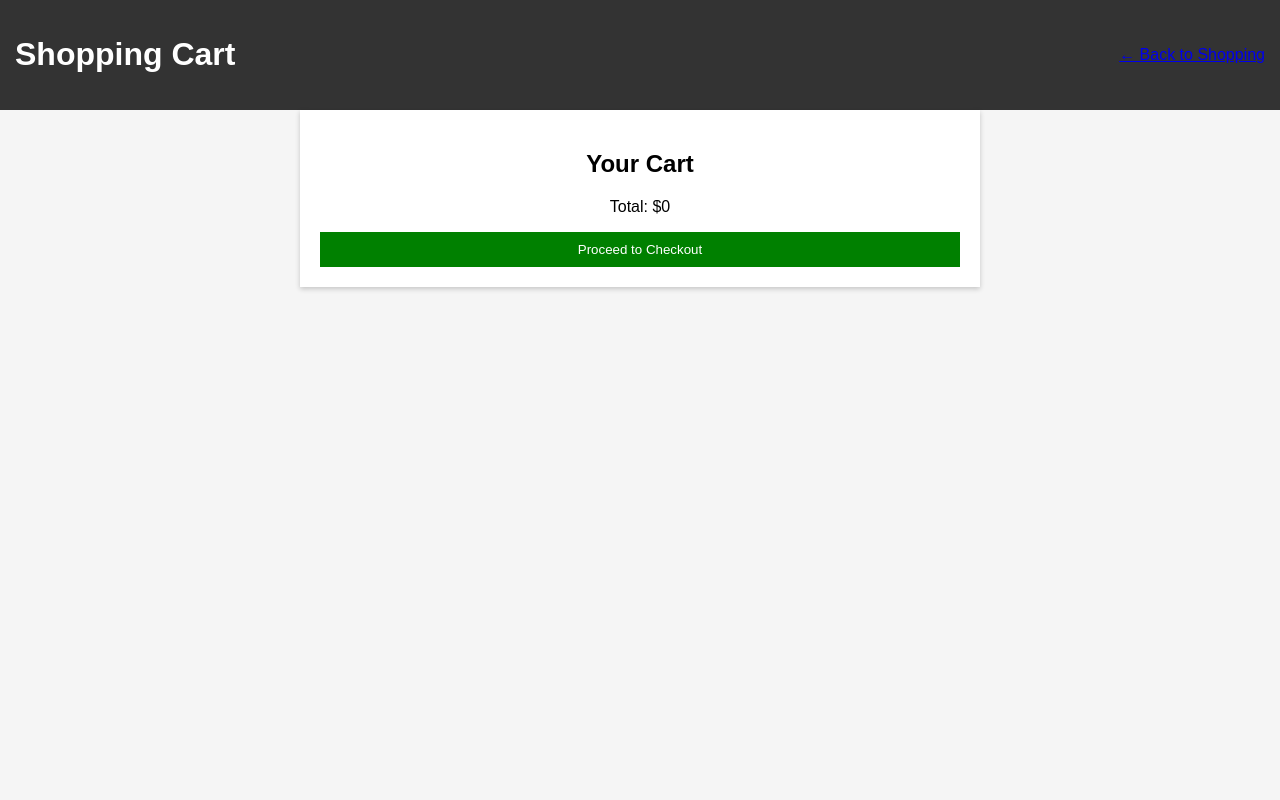
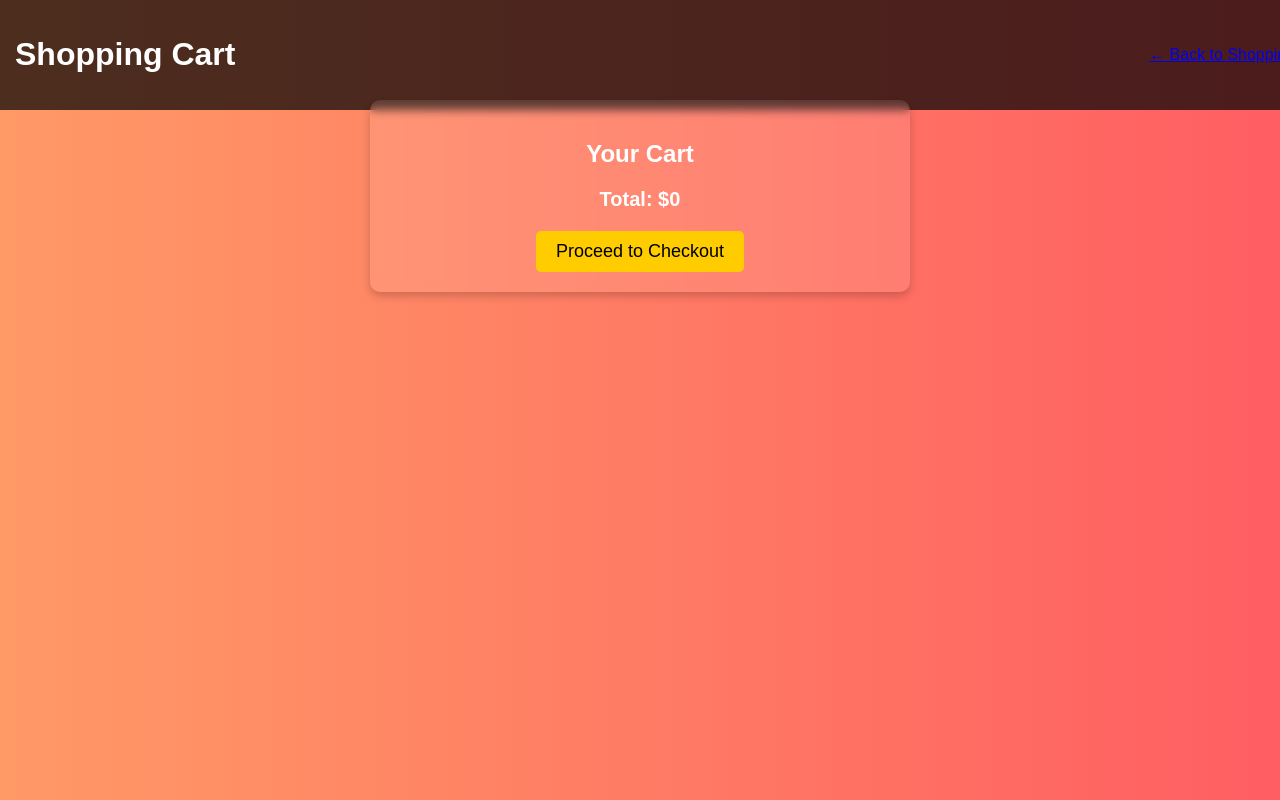
Before and after one commit to Elyr-x/Shopping-Cart, a plain HTML site: page cart.html in a window 1280 px wide. Drawn offline with Linux system fonts and the light colour scheme.

Commit message:
Update styles-cart.css

```diff
--- a/styles-cart.css
+++ b/styles-cart.css
@@ -1,45 +1,79 @@
+/* GENERAL STYLES */
 body {
     font-family: Arial, sans-serif;
+    background: linear-gradient(to right, #ff9966, #ff5e62);
+    color: #fff;
+    text-align: center;
     margin: 0;
     padding: 0;
-    background: #f5f5f5;
 }
 
 header {
+    background: rgba(0, 0, 0, 0.7);
+    padding: 15px;
+    position: fixed;
+    width: 100%;
+    top: 0;
+    left: 0;
+    color: white;
     display: flex;
     justify-content: space-between;
     align-items: center;
-    padding: 15px;
-    background: #333;
-    color: white;
 }
 
 .cart-container {
-    width: 50%;
-    margin: auto;
+    background: rgba(255, 255, 255, 0.1);
+    max-width: 500px;
+    margin: 100px auto 40px;
     padding: 20px;
-    background: white;
-    box-shadow: 0px 2px 5px rgba(0, 0, 0, 0.2);
-    text-align: center;
+    border-radius: 10px;
+    backdrop-filter: blur(5px);
+    box-shadow: 0 4px 8px rgba(0, 0, 0, 0.2);
 }
 
-.cart-container ul {
-    list-style: none;
+h2 {
+    margin-bottom: 20px;
+}
+
+ul {
+    list-style-type: none;
     padding: 0;
 }
 
-.cart-container ul li {
+ul li {
+    background: rgba(255, 255, 255, 0.2);
     padding: 10px;
-    border-bottom: 1px solid #ddd;
+    margin: 10px 0;
+    border-radius: 5px;
     display: flex;
     justify-content: space-between;
+    backdrop-filter: blur(5px);
+}
+
+#cart-total {
+    font-size: 20px;
+    font-weight: bold;
+    margin: 20px 0;
 }
 
 #checkout-btn {
-    background: green;
-    color: white;
+    background: #ffcc00;
+    color: black;
     border: none;
-    padding: 10px;
+    padding: 10px 20px;
+    font-size: 18px;
+    border-radius: 5px;
     cursor: pointer;
-    width: 100%;
+    transition: 0.3s;
 }
+
+#checkout-btn:hover {
+    background: #e6b800;
+}
+
+@media (max-width: 600px) {
+    .cart-container {
+        width: 90%;
+        padding: 15px;
+    }
+}
```
